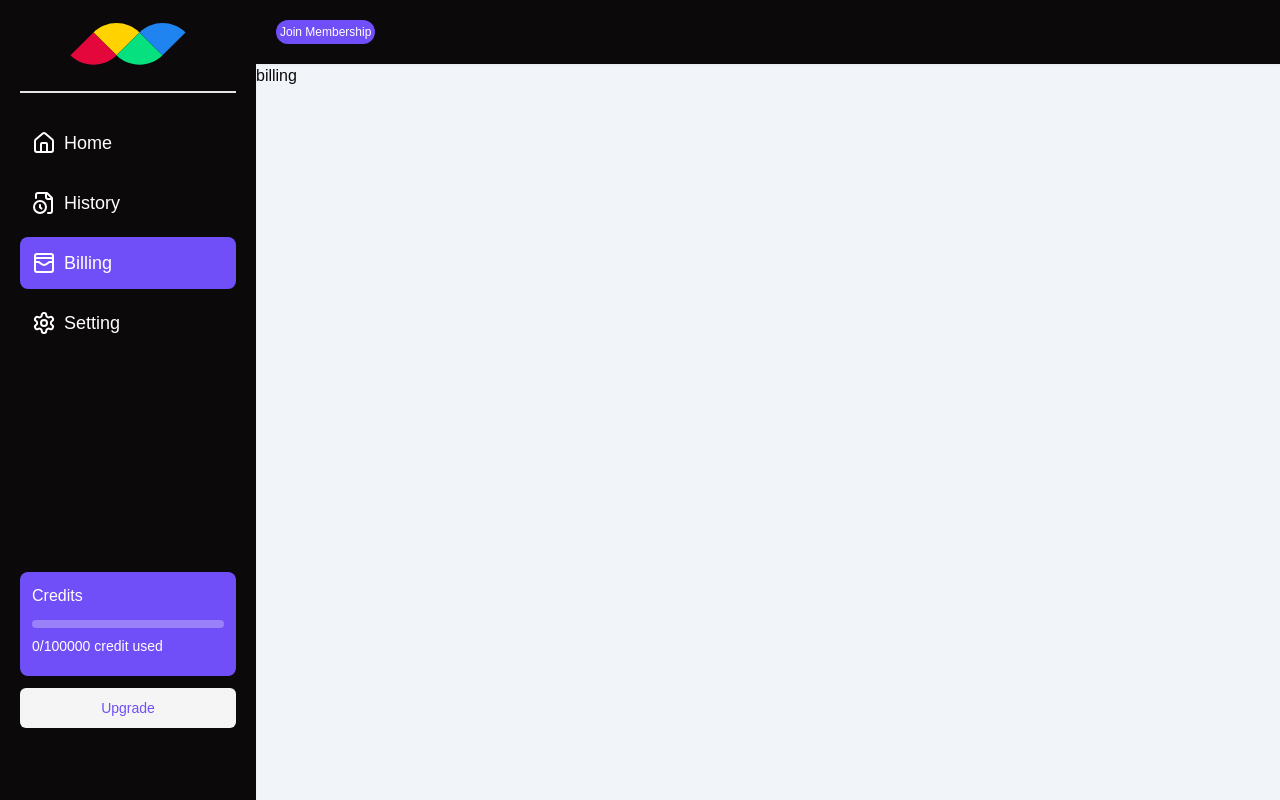
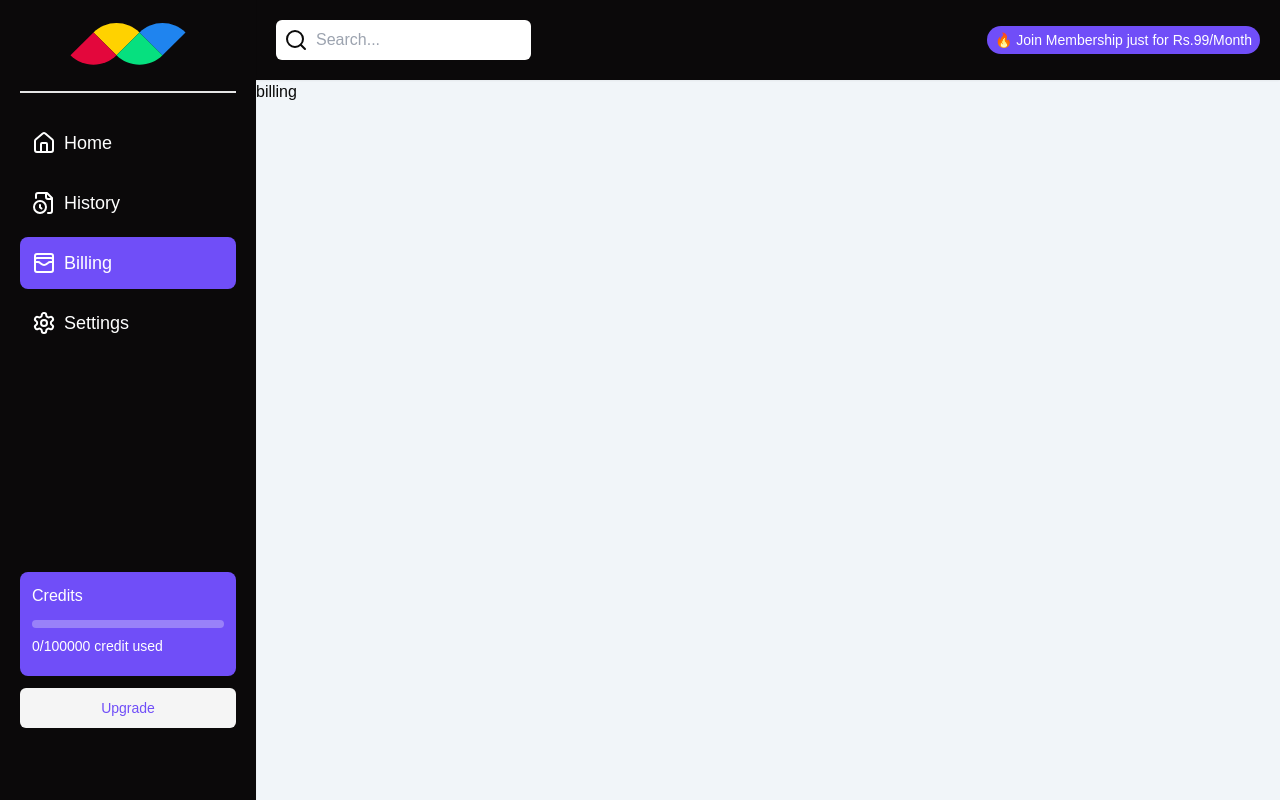
Before and after one commit to dkgulia/KontentAi, a Next.js app: page /dashboard/billing in a window 1280 px wide. Built offline with nearby package versions, Linux system fonts and the light colour scheme; no server answers.

Commit message:
settinspage

```diff
--- a/app/dashboard/_components/Header.tsx
+++ b/app/dashboard/_components/Header.tsx
@@ -1,20 +1,24 @@
-// import { Search } from "lucide-react";
-import React from "react";
+import { UserButton } from '@clerk/nextjs'
+import { Search } from 'lucide-react'
+import React from 'react'
 
 function Header() {
   return (
-    <div className="p-5 shadow-sm bg-customDark text-white  flex justify-between items-center">
-      {/* <div className='flex gap-2 items-center  p-2 border rounded-md w-full max-w-md ml-10'>
+    <div className='p-5 shadow-sm  bg-customDark flex justify-between items-center'>
+      <div className='flex gap-2 items-center
+       p-2 rounded-md max-w-lg bg-white'>
         <Search/>
-        <input type="text" placeholder="Search..." className="outline-none" />
-      </div> */}
-      <div>
-        <h2 className="bg-primary p-1 rounded-full text-xs text-white">
-          Join Membership
-        </h2>
+        <input type='text' placeholder='Search...'
+        className='outline-none'
+        />
+      </div>
+      <div className='flex gap-5 items-center'>
+        <h2 className='bg-primary p-1 rounded-full text-sm text-white px-2'>
+        🔥 Join Membership just for Rs.99/Month</h2>
+      <UserButton/>
       </div>
     </div>
-  );
+  )
 }
 
-export default Header;
+export default Header
--- a/app/dashboard/_components/SideNav.tsx
+++ b/app/dashboard/_components/SideNav.tsx
@@ -25,7 +25,7 @@ function SideNav() {
             path:'/dashboard/billing'
         },
         {
-            name:'Setting',
+            name:'Settings',
             icon:Settings,
             path:'/dashboard/settings'
         },
--- a/app/dashboard/content/component/FormSection.tsx
+++ b/app/dashboard/content/component/FormSection.tsx
@@ -42,11 +42,11 @@ function FormSection({ selectedTemplates,userFormInput,loading }: props) {
           <div className="my-2 flex flex-col gap-2 mb-2">
             <label className="font-bold">{item.label}</label>
             {item.field == "input" ? (
-              <Input name={item.name} required={item?.required}
+              <Input className="text-black" name={item.name} required={item?.required}
               onChange={HandleInputChange}
               />
             ) : item.field == "textarea" ? (
-              <Textarea name={item.name} required={item?.required}
+              <Textarea className="text-black"name={item.name} required={item?.required}
               onChange={HandleInputChange}/>
             ) : null}
           </div>
--- a/app/dashboard/content/component/OutputSection.tsx
+++ b/app/dashboard/content/component/OutputSection.tsx
@@ -1,19 +1,19 @@
-import React, { useRef,useEffect } from "react";
+import React, { useRef, useEffect } from "react";
 import "@toast-ui/editor/dist/toastui-editor.css";
 import { Editor } from "@toast-ui/react-editor";
-import { Copy } from "lucide-react";
+import { Copy, CheckCircle } from "lucide-react";
 
+interface props {
+  aiOutput: string;
+}
 
+function OutputSection({ aiOutput }: props) {
+  const editorRef: any = useRef();
 
-interface props{
-  aiOutput:string;
-}
-function OutputSection({aiOutput}:props) {
-  const editorRef: any = useRef();
-  useEffect(()=>{
+  useEffect(() => {
     const editorInstance = editorRef.current.getInstance();
     editorInstance.setMarkdown(aiOutput);
-  },[aiOutput])
+  }, [aiOutput]);
 
   const handleEditorChange = () => {
     if (editorRef.current) {
@@ -22,19 +22,20 @@ function OutputSection({aiOutput}:props) {
   };
 
   return (
-    <div className="bg-slate-100  shadow-lg-border text-black">
-      <div className=" flex justify-between items-center p-5">
-        <h2 className="font-bold text-lg">Your Result</h2>
-        <button className="flex gap-2"
-        onClick={()=>{
-          navigator.clipboard.writeText(aiOutput)
-        }}>
-
-          <Copy className="w-4 h-4"
-           />
-          Copy
+    <div className="bg-white shadow-lg p-5 rounded-lg border border-gray-200">
+      <div className="flex justify-between items-center p-6 border-b border-gray-200">
+        <h2 className="font-bold text-xl text-gray-800">Your Result</h2>
+        <button
+          className="flex items-center gap-2 text-gray-600 hover:text-gray-800 transition-colors"
+          onClick={() => {
+            navigator.clipboard.writeText(aiOutput);
+          }}
+        >
+          <Copy className="w-5 h-5" />
+          <span className="font-medium">Copy</span>
         </button>
       </div>
+      <div>
         <Editor
           ref={editorRef}
           initialValue="Generating..."
@@ -42,7 +43,26 @@ function OutputSection({aiOutput}:props) {
           initialEditType="markdown"
           useCommandShortcut={true}
           onChange={handleEditorChange}
+          toolbarItems={[
+            ["heading", "bold", "italic", "strike"],
+            ["ol", "ul", "link", "image"],
+          ]}
+          customButtons={{
+            confirm: {
+              className: "bg-green-500 hover:bg-green-600 text-white rounded-md px-4 py-2 font-medium",
+              event: () => {
+                navigator.clipboard.writeText(aiOutput);
+              },
+              text: (
+                <span className="flex items-center gap-2">
+                  <CheckCircle className="w-5 h-5" />
+                  <span>Copied</span>
+                </span>
+              ),
+            },
+          }}
         />
+      </div>
     </div>
   );
 }
--- /dev/null
+++ b/app/dashboard/settings/page.tsx
@@ -0,0 +1,12 @@
+import { UserProfile } from '@clerk/nextjs'
+import React from 'react'
+
+function Settings() {
+  return (
+    <div className='flex items-center justify-center h-full'>
+        <UserProfile/>
+    </div>
+  )
+}
+
+export default Settings
```
Lines whose indentation alone changed are shown as unchanged.
